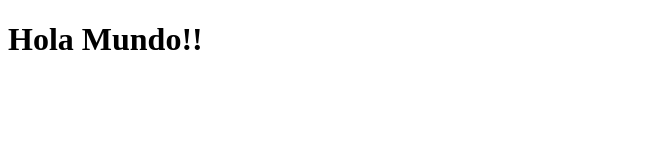
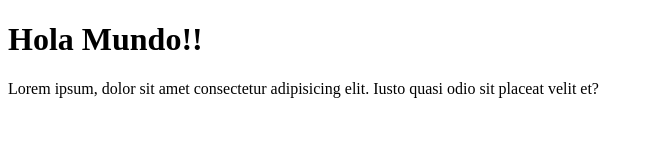
Before and after one commit to Gonzatdf1985/bootcamp_manz, a website: page src/index.html in a window 1280 px wide. Shown: the whole page, without its empty margins (0-653 px from the left). Drawn offline with Linux system fonts and the light colour scheme.

Commit message:
index se agrego un parrafo

```diff
--- a/src/index.html
+++ b/src/index.html
@@ -11,7 +11,7 @@
 
 <body>
   <h1>Hola Mundo!!</h1>
-
+<p>Lorem ipsum, dolor sit amet consectetur adipisicing elit. Iusto quasi odio sit placeat velit et?</p>
 </body>
 
 </html>
```
